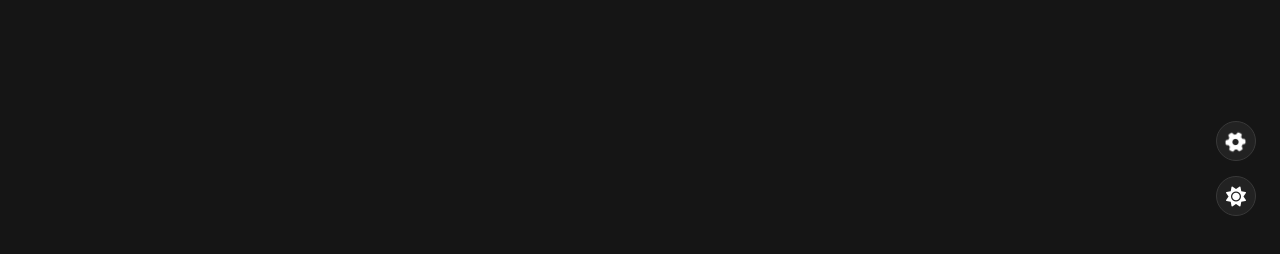
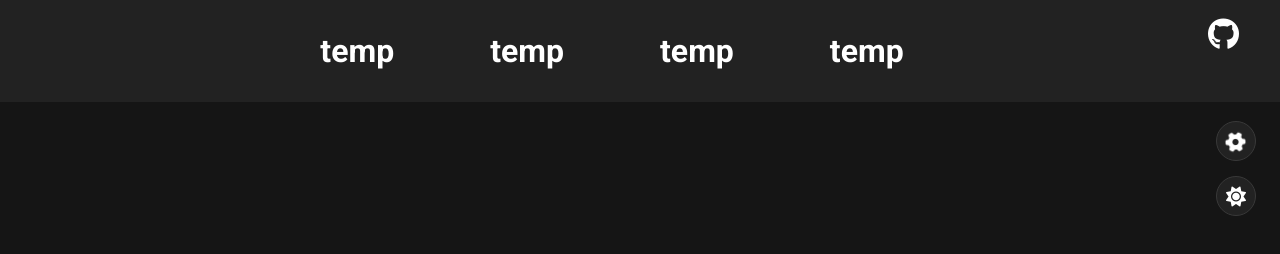
Before and after one commit to DaanvdK09/Pc_Webshop, a plain HTML site: page Pages/main.html in a window 1280 px wide. Drawn offline with Linux system fonts and the light colour scheme; a web font is replaced by a local one.

Commit message:
add temp navbar

```diff
--- a/Pages/main.html
+++ b/Pages/main.html
@@ -15,6 +15,19 @@
     <title>Website</title>
 </head>
 <body>
+    <div class="navbar">
+        <div class="nav-container">
+            <div class="nav-links">
+                <a href="">temp</a> <!--temporary-->
+                <a href="">temp</a>
+                <a href="">temp</a>
+                <a href="">temp</a> <!--temporary-->
+            </div>
+        </div>
+        <div class="git-icon">
+            <a href="https://github.com/DaanvdK09/Resume" target="_blank"><i class="fab fa-github"></i></a>
+        </div>
+    </div>
 
     <div class="style-switcher">
     <div class="style-switcher-toggler s-icon">
--- a/style.css
+++ b/style.css
@@ -27,13 +27,13 @@ body {
     font-family: 'Roboto', sans-serif;
     visibility: hidden;
     background-color: var(--bg-black-900);
+    font-size: 16px; /* Base font size */
 
 }
 
 body.loaded {
     visibility: visible;
     transition: visibility 0s ease-in-out;
-
 }
 
 *{
@@ -44,3 +44,73 @@ body.loaded {
     box-sizing: border-box;
 
 }
+
+/* Navbar */
+.navbar{
+    overflow: hidden;
+    top: 0;
+    width: 100%;
+    display: flex;
+    justify-content: space-between;
+    align-items: center;
+    padding: 1rem 1rem;
+    position: relative;
+    overflow: visible;
+    z-index: 999;
+    background-color: var(--bg-black-100);
+}
+
+.nav-container {
+    display: flex;
+    justify-content: center;
+    flex: 1;
+}
+
+.nav-links{
+    display: flex;
+    justify-content: center;
+    align-items: center;
+}
+
+.nav-links a{
+    font-weight: bold;
+    font-size: 2rem;
+    color: var(--text-black-900);
+    text-align: center;
+    padding: 1rem;
+    text-decoration: none;
+    margin: 0 2rem;
+    transition: transform 0.3s;
+}
+
+.nav-links a:hover{
+    transform: scale(1.33);
+    color: var(--text-black-700);
+}
+
+/* Github Icon */
+.git-icon {
+    margin-top: -2.5%;
+    margin-right: 2%;
+    font-weight: bold;
+    font-size: 2rem;
+    display: inline-block;
+    align-items: center;
+    justify-content: center;
+    transition: transform 0.3s;
+}
+
+.git-icon:hover {
+    transform: scale(1.33);
+}
+
+.git-icon a {
+    color: var(--text-black-900);
+    text-decoration: none;
+    position: relative;
+    display: inline-block;
+}
+
+.git-icon a:hover {
+    color: var(--text-black-700);
+}
```
